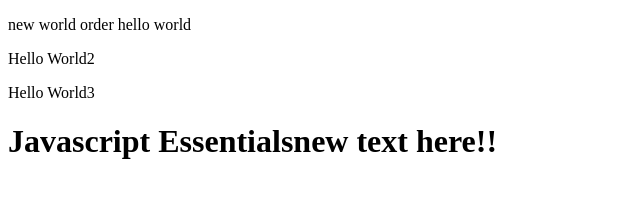
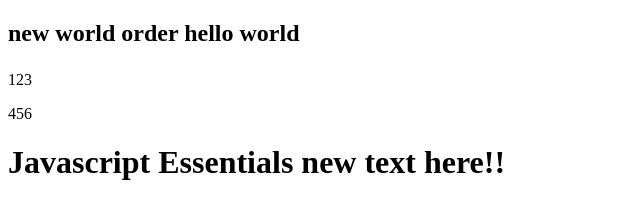
Before and after one commit to PritomKarmokar/JavaScript-Basics, a plain HTML site: page day_04/index.html in a window 1280 px wide. Shown: the whole page, without its empty margins (0-640 px from the left). Drawn offline with Linux system fonts and the light colour scheme.

Commit message:
modifying day_04

```diff
--- a/day_04/index.html
+++ b/day_04/index.html
@@ -7,10 +7,10 @@
     <title>Javascript Essentials</title>
 </head>
 <body>
-    <p id="hello">Hello World</p>
-    <p class="pClass">Hello World2</p>
-    <p data-content="123">Hello World3</p>
-    <h1 class="pClass">Javascript Essentials<span> Hello</span></h1>
+    <p id="hello">Hello world</p>
+    <p class="pClass">123</p>
+    <p data-content="123">456</p>
+    <h1 class="pClass">Javascript Essentials <span>Hello</span></h1>
     <script src="myapp.js"></script>
 </body>
 </html>
--- a/day_04/myapp.js
+++ b/day_04/myapp.js
@@ -1,9 +1,26 @@
 // console.log( document.getElementById('hello') );
 
-pHello = document.getElementById('hello');
+// If we write console.dir() it'll print an interactive list so we can view the object that actually is.
+
+// console.dir( document.getElementById( 'hello' ));
+
+//document.getElementById( 'hello' ).innerHTML += " order";
+
+var pHello = document.getElementById('hello');
+
 pHello.innerText = "new world";
-pHello.innerHTML += " order <span>hello world</span>"
+
+// pHello.innerText += " order <span>hello world</span>";
+// The above statement will simply put the Text inside the quotation where <span> tags are also included.
+
+pHello.innerHTML += " order <span>Hello world</span>"
+// But the 'innerHTML' will allow us to create html content in the actual element itself.
+
+pHello.outerHTML = '<h2 id="hello">new world order <span>hello world</span></p>';
 
 var spanH1 = document.querySelectorAll('h1 span');
+// This returns an array so we can't use innerHTML type of things. instead we'll be using array type indexing.
 
-spanH1[0].innerHTML = "new text here!!";
+var spanH2 = document.querySelectorAll('h1 span')[0]
+
+spanH2.innerHTML = "new text here!!";
```
